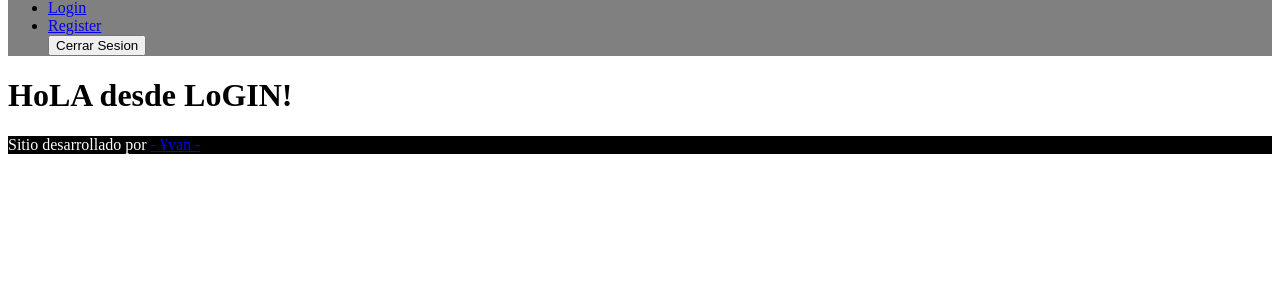
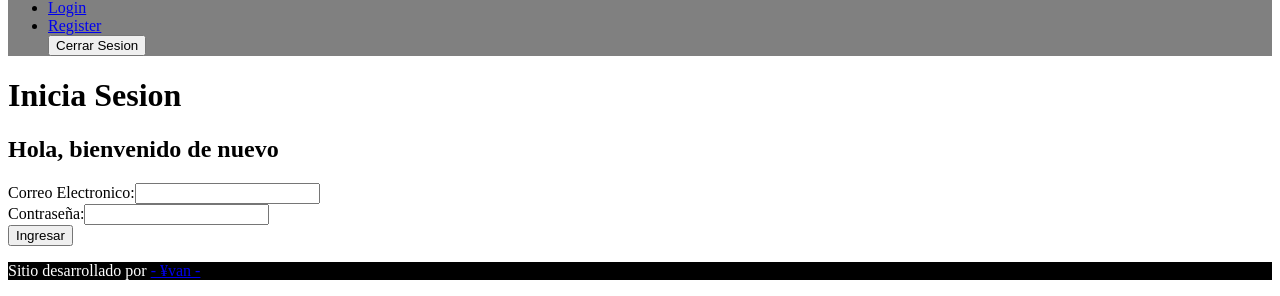
Before and after one commit to ivan-pardo/base-project-utn, a React (Vite) app: page /login in a window 1280 px wide. Shown: the part 365-661 px from the top of the page. Built offline with nearby package versions, Linux system fonts and the light colour scheme.

Commit message:
add: contenido estatico en login

```diff
--- a/src/pages/Login.jsx
+++ b/src/pages/Login.jsx
@@ -3,7 +3,23 @@
 const Login = () => {
   return (
     <Layout>
-      <h1>HoLA desde LoGIN!</h1>
+      <h1>Inicia Sesion</h1>
+
+      <section>
+        <h2>Hola, bienvenido de nuevo</h2>
+        <form action="">
+          <div>
+            <label>Correo Electronico:</label>
+            <input type="email" name="email" />
+          </div>
+
+          <div>
+            <label>Contraseña:</label>
+            <input type="password" name="password" />
+          </div>
+          <button>Ingresar</button>
+        </form>
+      </section>
     </Layout>
   )
 }
```
